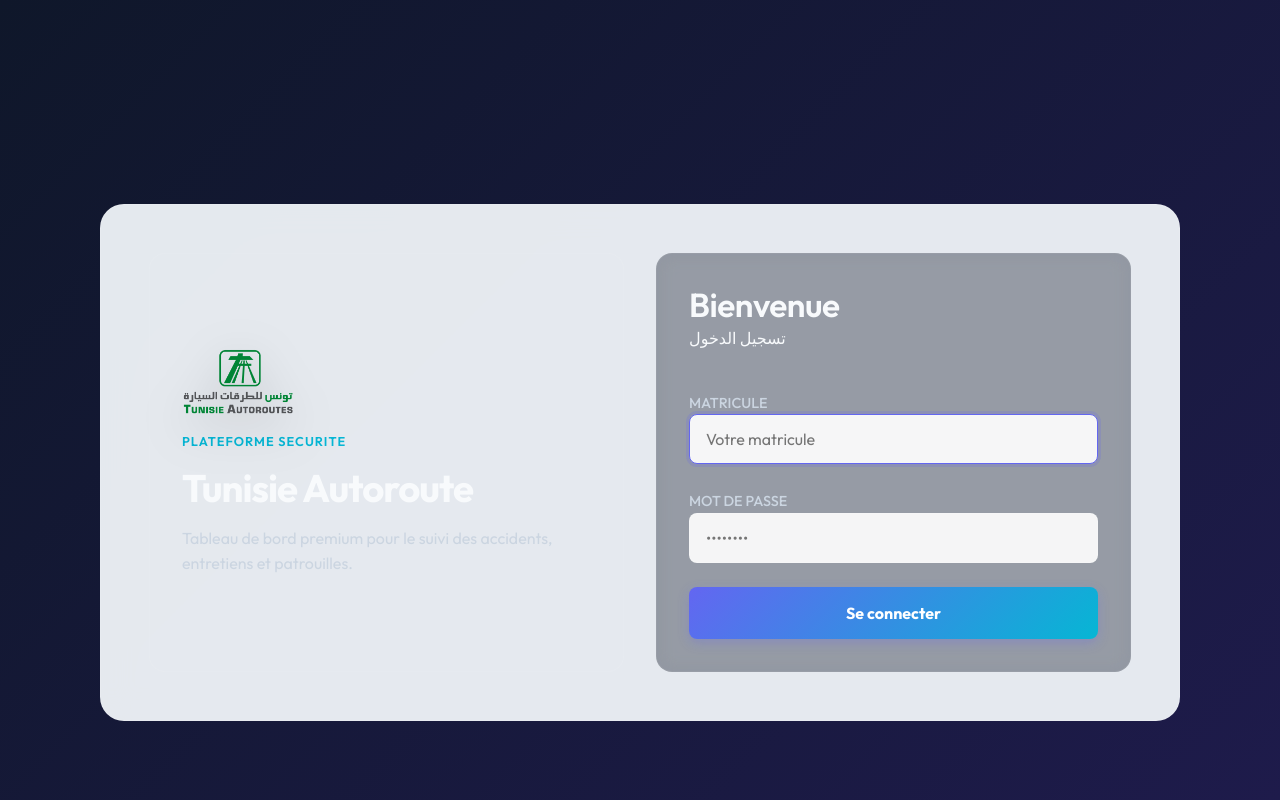
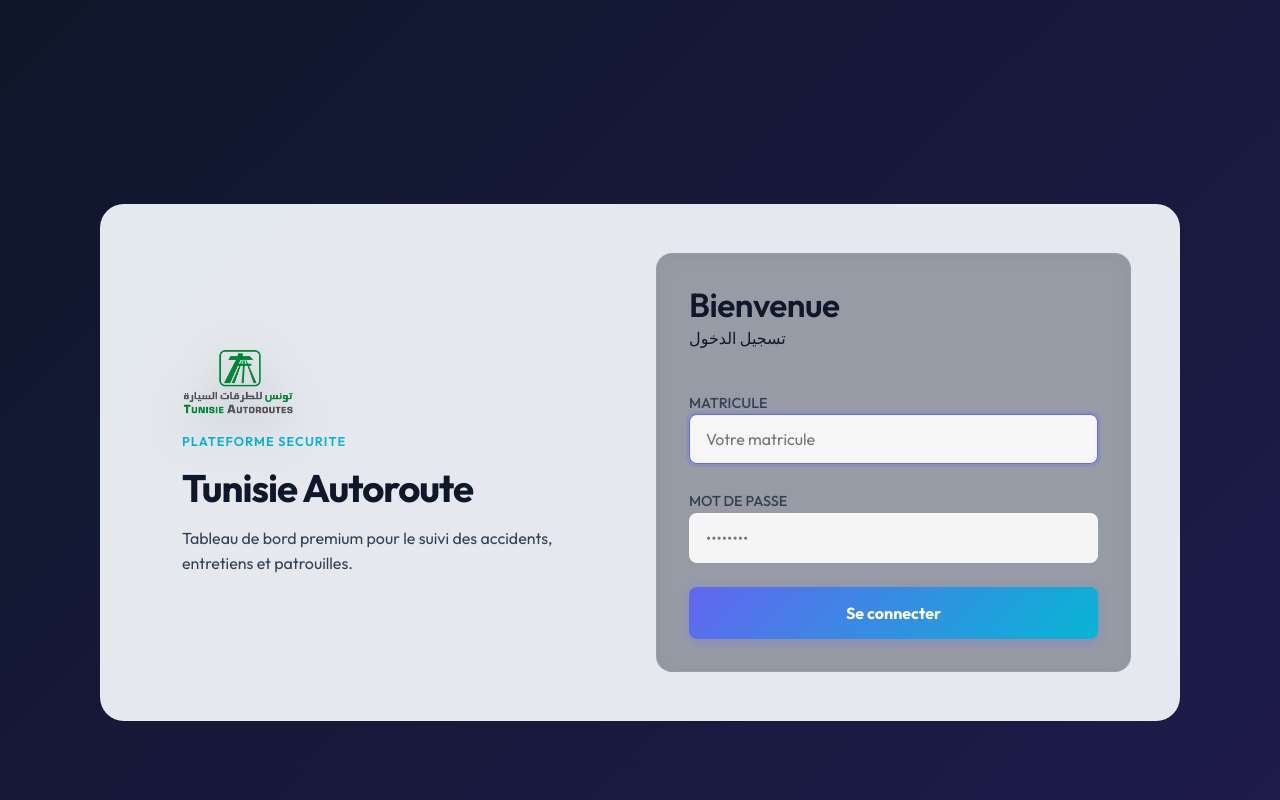
Before and after one commit to HannachiMouadh/autoroute, a React (Vite) app in the folder front/: page /connection in a window 1280 px wide. Built offline with nearby package versions, Linux system fonts and the light colour scheme; no server answers; what ldrs would draw is missing.

Commit message:
moderncssV5

```diff
--- a/front/src/Components/ParCause/HomeCause.css
+++ b/front/src/Components/ParCause/HomeCause.css
@@ -6,8 +6,8 @@
   --bg-gradient: linear-gradient(135deg, #0f172a 0%, #1e1b4b 100%);
   --surface-color: rgba(30, 41, 59, 0.7);
   --surface-border: rgba(255, 255, 255, 0.1);
-  --text-primary: #f8fafc;
-  --text-secondary: #cbd5e1;
+  --text-primary: #0f172a;
+  --text-secondary: #334155;
   --shadow-soft: 0 8px 32px rgba(0, 0, 0, 0.2);
   --shadow-glow: 0 0 20px rgba(99, 102, 241, 0.4);
   --radius-sm: 8px;
```
